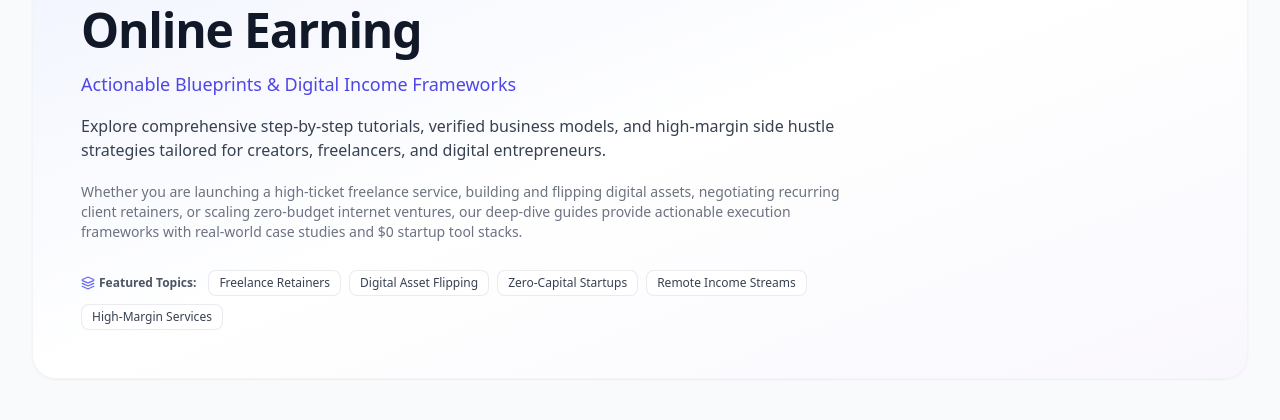
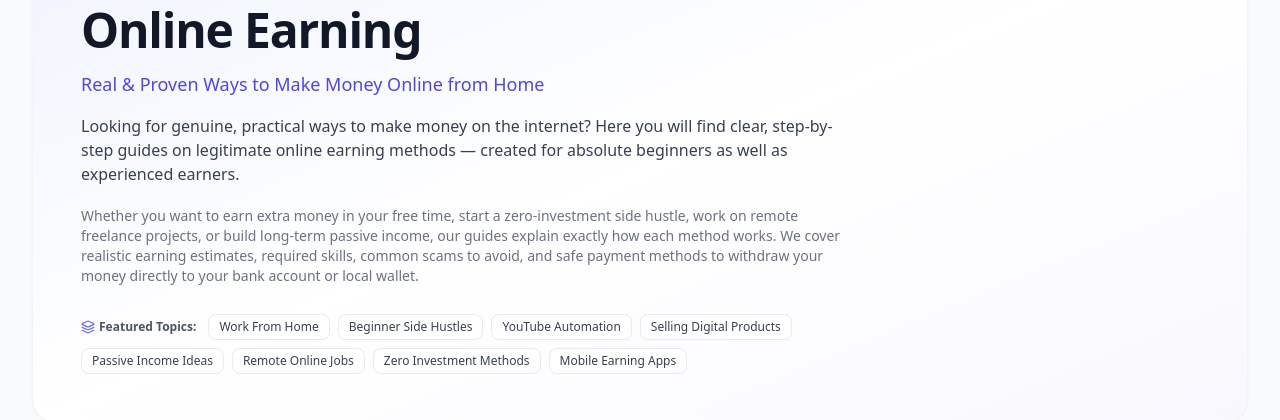
Before and after one commit to ame964519-ux/earn-blog, a Next.js app: page /category/online-earning in a window 1280 px wide. Shown: the part 260-680 px from the top of the page. Built offline with nearby package versions, Linux system fonts and the light colour scheme; no server answers.

Commit message:
Update online earning & category descriptions with simple human language and high-intent keywords

```diff
--- a/app/category/[category]/page.tsx
+++ b/app/category/[category]/page.tsx
@@ -18,92 +18,100 @@ interface CategoryMetaInfo {
 const categoryDetailsMap: Record<string, CategoryMetaInfo> = {
   "online-earning": {
     name: "Online Earning",
-    tagline: "Actionable Blueprints & Digital Income Frameworks",
+    tagline: "Real & Proven Ways to Make Money Online from Home",
     description:
-      "Explore comprehensive step-by-step tutorials, verified business models, and high-margin side hustle strategies tailored for creators, freelancers, and digital entrepreneurs.",
+      "Looking for genuine, practical ways to make money on the internet? Here you will find clear, step-by-step guides on legitimate online earning methods — created for absolute beginners as well as experienced earners.",
     longDescription:
-      "Whether you are launching a high-ticket freelance service, building and flipping digital assets, negotiating recurring client retainers, or scaling zero-budget internet ventures, our deep-dive guides provide actionable execution frameworks with real-world case studies and $0 startup tool stacks.",
+      "Whether you want to earn extra money in your free time, start a zero-investment side hustle, work on remote freelance projects, or build long-term passive income, our guides explain exactly how each method works. We cover realistic earning estimates, required skills, common scams to avoid, and safe payment methods to withdraw your money directly to your bank account or local wallet.",
     highlights: [
-      "Freelance Retainers",
-      "Digital Asset Flipping",
-      "Zero-Capital Startups",
-      "Remote Income Streams",
-      "High-Margin Services",
+      "Work From Home",
+      "Beginner Side Hustles",
+      "YouTube Automation",
+      "Selling Digital Products",
+      "Passive Income Ideas",
+      "Remote Online Jobs",
+      "Zero Investment Methods",
+      "Mobile Earning Apps",
     ],
   },
   "ai-tools": {
     name: "AI Tools",
-    tagline: "Cutting-Edge AI Workflows & Autonomous Automation",
+    tagline: "Smart AI Tools to Save Time & Multiply Your Income",
     description:
-      "Discover modern artificial intelligence workflows, prompt engineering systems, and automated software pipelines to multiply your daily creative and business output.",
+      "Discover the best free and paid AI tools to automate everyday tasks, generate content faster, and build profitable online projects without needing technical skills.",
     longDescription:
-      "Master generative AI tools for automated video production, voice cloning, e-commerce copywriting, lightweight micro-SaaS extensions, and full-service AI Automation Agencies (AAA). Learn how to eliminate manual bottlenecks and scale digital operations effortlessly.",
+      "We test and review top artificial intelligence software for automated video editing, realistic voiceovers, content writing, graphic design, and customer support bots. Learn how to use these smart tools to finish hours of work in minutes and unlock brand new earning opportunities.",
     highlights: [
-      "AI Automation Agencies",
-      "Voice & Video Synthesis",
-      "Prompt Engineering",
-      "No-Code Workflow Bots",
-      "Micro-SaaS & Extensions",
+      "ChatGPT & Smart Prompts",
+      "AI Video & Voice Generators",
+      "Content Automation",
+      "No-Code AI Apps",
+      "AI Side Businesses",
+      "Free Productivity Tools",
     ],
   },
   "affiliate-marketing": {
     name: "Affiliate Marketing",
-    tagline: "High-Yield Commission Models & Passive Royalties",
+    tagline: "Earn Steady Commissions by Recommending Products",
     description:
-      "Master high-ticket affiliate programs, recurring SaaS referral funnels, and organic review strategies that turn traffic into reliable monthly commissions.",
+      "Learn how to earn reliable monthly income by recommending products and services you trust — without having to create products, hold inventory, or handle customer support.",
     longDescription:
-      "Learn how to build high-converting product comparison hubs, capitalize on the Amazon Influencer Program for passive onsite video review royalties, negotiate direct CPA payouts, and construct automated lead generation engines with proven conversion frameworks.",
+      "From joining beginner-friendly affiliate networks (like Amazon Associates, ClickBank, and high-paying SaaS programs) to creating honest product reviews and social media content, our guides walk you through every step to generate recurring commissions.",
     highlights: [
-      "Amazon Influencer Program",
-      "High-Ticket SaaS Referrals",
-      "CPA Lead Generation",
-      "Review Comparison Hubs",
-      "Recurring Passive Royalties",
+      "Amazon Associates",
+      "High-Paying SaaS Affiliates",
+      "Product Review Guides",
+      "Social Media Affiliate Links",
+      "Recurring Monthly Payouts",
+      "Beginner Affiliate Networks",
     ],
   },
   "blogging": {
     name: "Blogging & AdSense",
-    tagline: "Niche Authority Sites & Programmatic Ad Revenue",
+    tagline: "Start a Profitable Blog & Earn with Google AdSense",
     description:
-      "In-depth masterclasses on building high-traffic blogs, securing fast Google AdSense approval, technical SEO optimization, and zero-cost cloud deployments.",
+      "Everything you need to know about starting a successful website, writing articles that rank high on Google search, and getting approved for Google AdSense.",
     longDescription:
-      "From finding untapped high-CPC keywords and structuring semantic on-page content to optimizing Core Web Vitals on zero-cost cloud Jamstack hosts (Next.js + Vercel), discover everything required to scale organic search impressions into consistent monthly ad revenue.",
+      "Learn how to choose profitable blog niches, find low-competition keywords, write engaging posts that bring real visitors, get quick AdSense approval, and set up fast, free website hosting. Turn your writing and passions into steady advertising income.",
     highlights: [
       "Google AdSense Approval",
-      "High-CPC Keyword Research",
-      "Technical SEO Auditing",
-      "Zero-Cost Cloud Hosting",
-      "Core Web Vitals Tuning",
+      "Low-Competition Keywords",
+      "Beginner SEO Tips",
+      "Free Fast Hosting",
+      "Blog Traffic Strategies",
+      "High-CPC Niches",
     ],
   },
   "crypto-fintech": {
     name: "Crypto & FinTech",
-    tagline: "Global Digital Payments & Decentralized Finance",
+    tagline: "Online Payments, Digital Wallets & Global Transfers",
     description:
-      "Navigating modern fintech rails, multi-currency invoicing, cross-border payment gateways, and emerging digital asset earning opportunities securely.",
+      "Simple, beginner-friendly guides on setting up international digital wallets, receiving global client payments, and managing your online earnings safely.",
     longDescription:
-      "Explore practical guides on setting up international merchant accounts, managing multi-currency cash flows, leveraging secure digital wallets, and understanding Web3 infrastructure designed specifically for remote contractors and global digital creators.",
+      "Understand how to receive foreign currency payments from overseas clients, use trusted payment platforms (such as PayPal, Payoneer, Wise, and Binance), minimize exchange fees, and keep your online funds protected with proper security practices.",
     highlights: [
-      "Global Payment Gateways",
-      "Multi-Currency Invoicing",
-      "Remote Banking Rails",
+      "International Payment Wallets",
+      "Freelance Payout Methods",
+      "Low-Fee Currency Exchange",
       "Digital Wallet Security",
-      "Web3 Foundations",
+      "Safe Crypto Basics",
+      "Global Bank Transfers",
     ],
   },
   "freelancing": {
     name: "Freelancing",
-    tagline: "High-Income Remote Skills & Agency Growth",
+    tagline: "Turn Your Skills into High-Paying Remote Work",
     description:
-      "Transform your marketable technical and creative skills into premium client retainers, high-converting Upwork/Fiverr gigs, and scalable digital agencies.",
+      "Master the art of finding freelance clients, winning high-paying gigs on Upwork & Fiverr, and building a rewarding remote career from anywhere.",
     longDescription:
-      "Discover client acquisition blueprints, value-based pricing models, high-converting proposal templates, and step-by-step systems to transition from a single freelancer trading time for money into a high-leverage digital service business.",
+      "Get practical advice on creating a standout portfolio, writing proposals that clients actually read, pricing your services with confidence, and building long-term client relationships. Learn in-demand skills like web design, copywriting, video editing, and digital marketing.",
     highlights: [
-      "High-Ticket Retainers",
-      "Upwork & Fiverr Optimization",
-      "Value-Based Proposals",
-      "Client Outreach Systems",
-      "Agency Scaling Models",
+      "Upwork & Fiverr Tips",
+      "Winning Proposal Templates",
+      "High-Demand Remote Skills",
+      "Client Outreach & Retention",
+      "Setting Freelance Rates",
+      "Portfolio Building Guides",
     ],
   },
 };
@@ -138,10 +146,10 @@ function getCategoryInfo(slug: string): CategoryMetaInfo {
 
   return {
     name: formattedName,
-    tagline: `Curated Guides & High-Impact Tutorials`,
-    description: `Discover comprehensive guides, proven strategies, and monetized tutorials in the ${formattedName} niche.`,
-    longDescription: `Explore in-depth case studies, actionable workflows, zero-budget blueprints, and expert recommendations designed to help you master ${formattedName} and build sustainable online revenue streams.`,
-    highlights: ["Step-by-Step Blueprints", "Case Studies", "Zero-Budget Tools", "Monetization Models"],
+    tagline: `Beginner Guides & Step-by-Step Tutorials`,
+    description: `Discover easy-to-follow, practical guides and real-world tips to help you get started in ${formattedName}.`,
+    longDescription: `Learn how ${formattedName} works, how to get started step-by-step with zero upfront cost, and the best practices to grow your income and skills.`,
+    highlights: ["Step-by-Step Guides", "Beginner Tips", "Free Tools", "Real Earning Methods"],
   };
 }
 
```
